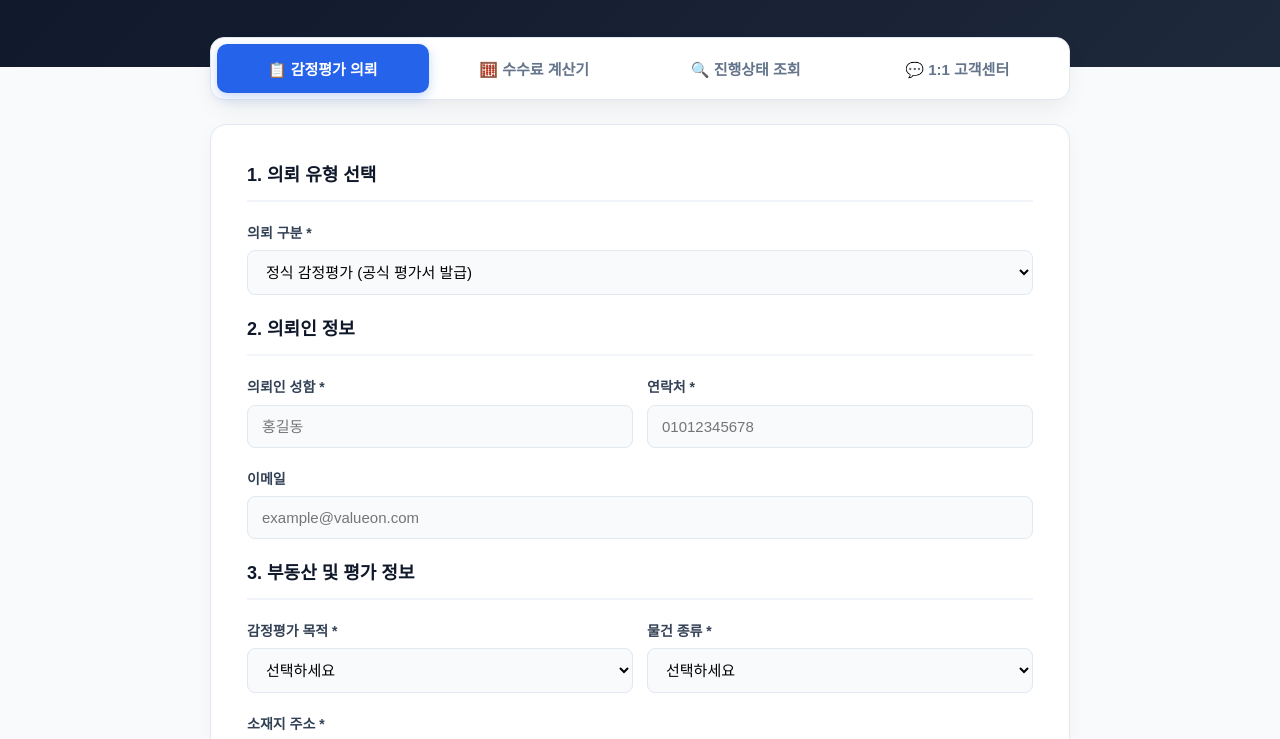
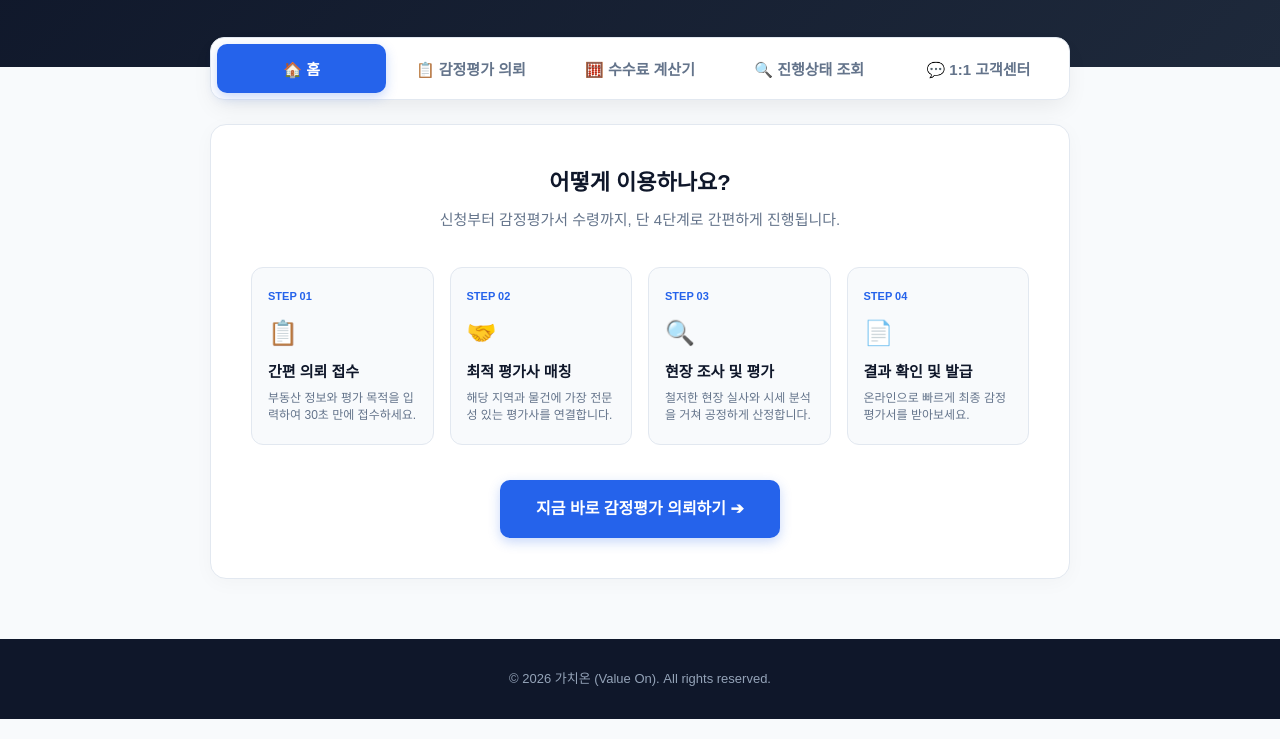
Before and after one commit to yoojinny1227/valueon, a website: page public/index.html in a window 1280 px wide. Shown: the part 208-947 px from the top of the page. Drawn offline with Linux system fonts and the light colour scheme; a web font is replaced by a local one.

Commit message:
메인 화면에 How it Works 이용방법 가이드 추가 및 탭 분리

```diff
--- a/public/index.html
+++ b/public/index.html
@@ -42,6 +42,80 @@
         .tab-btn { flex: 1; padding: 14px; border: none; background: transparent; font-size: 15px; font-weight: 700; color: var(--text-muted); cursor: pointer; border-radius: 10px; text-align: center; }
         .tab-btn.active { background: var(--brand); color: #ffffff; box-shadow: 0 4px 12px rgba(37, 99, 235, 0.25); }
 
+        /* 시각적 프로세스 가이드 (메인 화면용 How it Works) 스타일 */
+        .main-intro-card {
+            background: #ffffff;
+            border-radius: 16px;
+            padding: 40px;
+            box-shadow: 0 4px 20px rgba(0,0,0,0.03);
+            border: 1px solid var(--border-color);
+            margin-bottom: 24px;
+            text-align: center;
+        }
+        .main-intro-title {
+            font-size: 22px;
+            font-weight: 800;
+            color: var(--primary);
+            margin-bottom: 8px;
+        }
+        .main-intro-subtitle {
+            font-size: 15px;
+            color: var(--text-muted);
+            margin-bottom: 35px;
+        }
+        .process-grid {
+            display: grid;
+            grid-template-columns: repeat(auto-fit, minmax(170px, 1fr));
+            gap: 16px;
+            margin-bottom: 35px;
+            text-align: left;
+        }
+        .process-card {
+            background: #F8FAFC;
+            border: 1px solid var(--border-color);
+            border-radius: 12px;
+            padding: 20px 16px;
+            transition: transform 0.2s ease, box-shadow 0.2s ease;
+        }
+        .process-card:hover {
+            transform: translateY(-3px);
+            box-shadow: 0 8px 16px rgba(0,0,0,0.05);
+        }
+        .step-badge {
+            font-size: 11px;
+            font-weight: 800;
+            color: var(--brand);
+            margin-bottom: 8px;
+        }
+        .step-icon {
+            font-size: 24px;
+            margin-bottom: 8px;
+        }
+        .process-card h3 {
+            font-size: 15px;
+            font-weight: 700;
+            color: var(--primary);
+            margin-bottom: 6px;
+        }
+        .process-card p {
+            font-size: 12px;
+            color: var(--text-muted);
+            line-height: 1.4;
+        }
+        .cta-btn {
+            display: inline-block;
+            background: var(--brand);
+            color: white;
+            padding: 16px 36px;
+            border-radius: 10px;
+            font-size: 16px;
+            font-weight: 700;
+            text-decoration: none;
+            box-shadow: 0 4px 12px rgba(37, 99, 235, 0.25);
+            transition: background 0.2s;
+        }
+        .cta-btn:hover { background: var(--brand-hover); }
+
         /* 카드 및 폼 스타일 */
         .card { background: #ffffff; border-radius: 16px; padding: 36px; box-shadow: 0 4px 20px rgba(0,0,0,0.03); border: 1px solid var(--border-color); }
         .section-title { font-size: 18px; font-weight: 700; color: var(--primary); margin-bottom: 20px; padding-bottom: 10px; border-bottom: 2px solid #F1F5F9; }
@@ -64,9 +138,10 @@
 
     <nav class="navbar">
         <div class="nav-container">
-            <div class="logo" onclick="openTab('request')">가치온 <span>ValueOn</span></div>
+            <div class="logo" onclick="openTab('main')">가치온 <span>ValueOn</span></div>
             <div class="nav-links">
-                <button type="button" class="nav-btn active" id="nav-request" onclick="openTab('request')">감정평가 의뢰</button>
+                <button type="button" class="nav-btn active" id="nav-main" onclick="openTab('main')">홈</button>
+                <button type="button" class="nav-btn" id="nav-request" onclick="openTab('request')">감정평가 의뢰</button>
                 <button type="button" class="nav-btn" id="nav-calc" onclick="openTab('calc')">수수료 계산기</button>
                 <button type="button" class="nav-btn" id="nav-track" onclick="openTab('track')">진행상태 조회</button>
                 <button type="button" class="nav-btn" id="nav-qna" onclick="openTab('qna')">1:1 고객센터</button>
@@ -82,14 +157,52 @@
     <main class="main-container">
 
         <div class="tab-menu">
-            <button type="button" class="tab-btn active" id="btn-request" onclick="openTab('request')">📋 감정평가 의뢰</button>
+            <button type="button" class="tab-btn active" id="btn-main" onclick="openTab('main')">🏠 홈</button>
+            <button type="button" class="tab-btn" id="btn-request" onclick="openTab('request')">📋 감정평가 의뢰</button>
             <button type="button" class="tab-btn" id="btn-calc" onclick="openTab('calc')">🧮 수수료 계산기</button>
             <button type="button" class="tab-btn" id="btn-track" onclick="openTab('track')">🔍 진행상태 조회</button>
             <button type="button" class="tab-btn" id="btn-qna" onclick="openTab('qna')">💬 1:1 고객센터</button>
         </div>
 
-        <!-- [탭 1] 감정평가 의뢰 -->
-        <div id="tab-request" style="display: block;">
+        <!-- [탭 0: 홈 메인화면] How it Works (이용방법 소개) -->
+        <div id="tab-main" style="display: block;">
+            <div class="main-intro-card">
+                <h2 class="main-intro-title">어떻게 이용하나요?</h2>
+                <p class="main-intro-subtitle">신청부터 감정평가서 수령까지, 단 4단계로 간편하게 진행됩니다.</p>
+
+                <div class="process-grid">
+                    <div class="process-card">
+                        <div class="step-badge">STEP 01</div>
+                        <div class="step-icon">📋</div>
+                        <h3>간편 의뢰 접수</h3>
+                        <p>부동산 정보와 평가 목적을 입력하여 30초 만에 접수하세요.</p>
+                    </div>
+                    <div class="process-card">
+                        <div class="step-badge">STEP 02</div>
+                        <div class="step-icon">🤝</div>
+                        <h3>최적 평가사 매칭</h3>
+                        <p>해당 지역과 물건에 가장 전문성 있는 평가사를 연결합니다.</p>
+                    </div>
+                    <div class="process-card">
+                        <div class="step-badge">STEP 03</div>
+                        <div class="step-icon">🔍</div>
+                        <h3>현장 조사 및 평가</h3>
+                        <p>철저한 현장 실사와 시세 분석을 거쳐 공정하게 산정합니다.</p>
+                    </div>
+                    <div class="process-card">
+                        <div class="step-badge">STEP 04</div>
+                        <div class="step-icon">📄</div>
+                        <h3>결과 확인 및 발급</h3>
+                        <p>온라인으로 빠르게 최종 감정평가서를 받아보세요.</p>
+                    </div>
+                </div>
+
+                <a href="javascript:void(0);" class="cta-btn" onclick="openTab('request')">지금 바로 감정평가 의뢰하기 ➔</a>
+            </div>
+        </div>
+
+        <!-- [탭 1] 감정평가 의뢰 폼 -->
+        <div id="tab-request" style="display: none;">
             <div class="card">
                 <form id="appraisalForm" enctype="multipart/form-data">
                     <div class="section-title">1. 의뢰 유형 선택</div>
@@ -271,6 +384,7 @@
 <script>
     // 탭 전환 함수
     function openTab(tabName) {
+        document.getElementById('tab-main').style.display = 'none';
         document.getElementById('tab-request').style.display = 'none';
         document.getElementById('tab-calc').style.display = 'none';
         document.getElementById('tab-track').style.display = 'none';
@@ -287,6 +401,8 @@
 
         var activeNav = document.getElementById('nav-' + tabName);
         if (activeNav) activeNav.classList.add('active');
+
+        window.scrollTo({ top: 0, behavior: 'smooth' });
     }
 
     // 수수료 로컬 계산 함수
```
